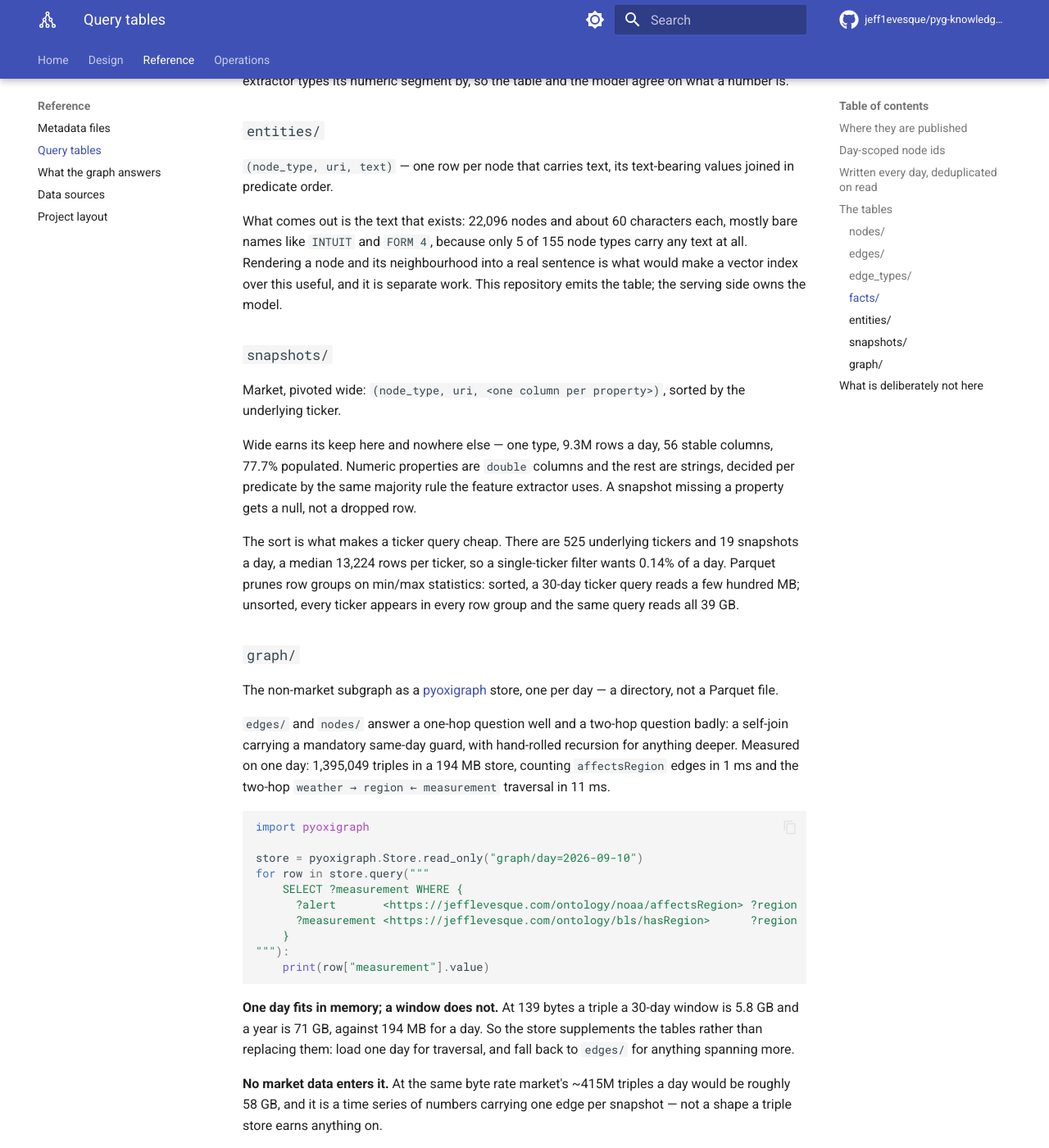
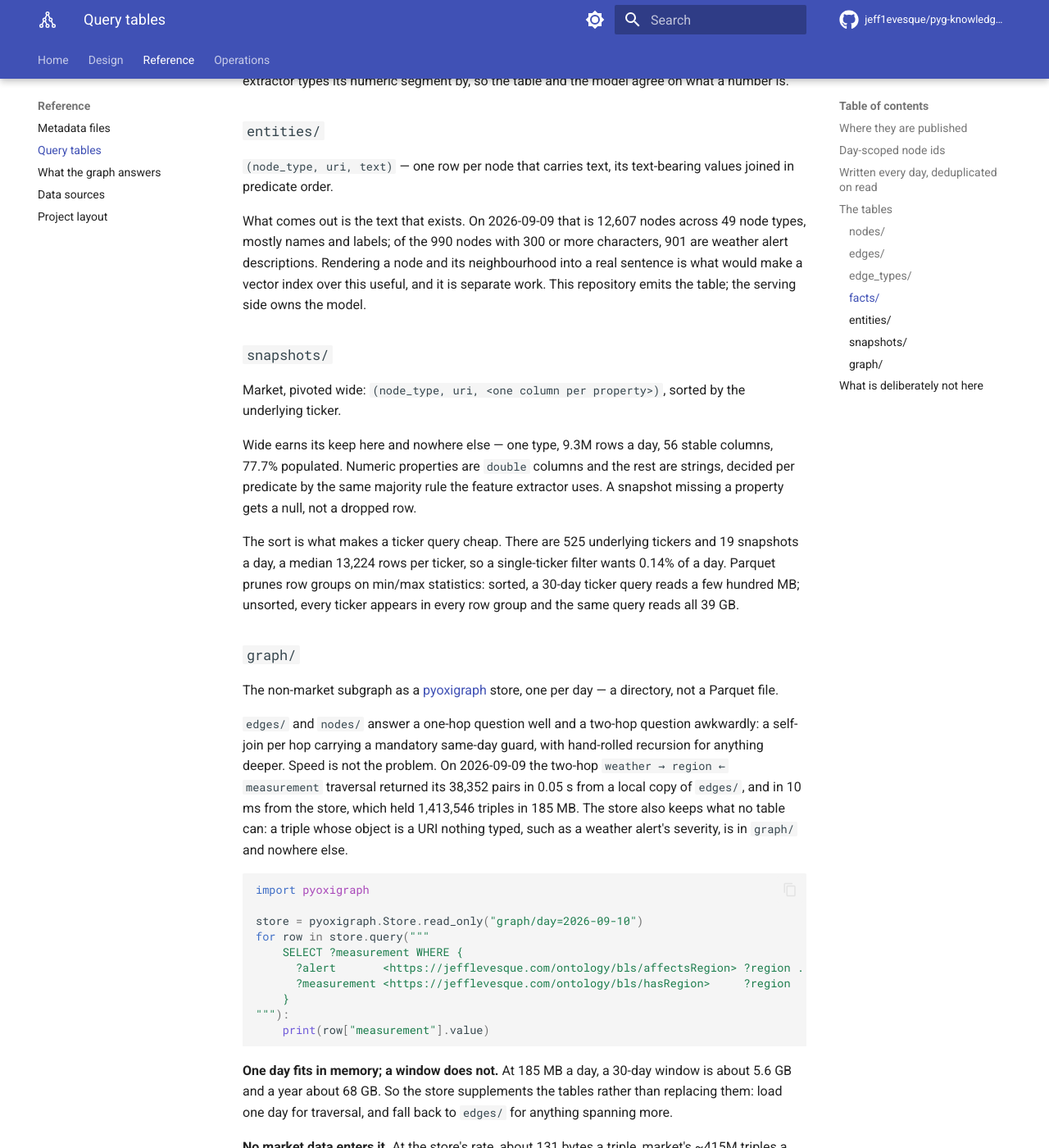
Before and after one commit to jeff1evesque/pyg-knowledge-graph-builder, an MkDocs documentation site: the page built from documentation/reference/tables.md, in a window 1280 px wide and 1400 px high, scrolled down 3171 px. Shown: the whole window at 82% size. Built offline with MkDocs 1.6.1 and Material for MkDocs 9.7.7, drawn with Linux system fonts in a browser that asks for light colours; comment, search, counter and statistics services are not loaded; some of the changed text lies outside the part shown.

Commit message:
#406: tables.md, text and store numbers from the published day, and the affectsRegion URI

````diff
--- a/documentation/reference/tables.md
+++ b/documentation/reference/tables.md
@@ -96,8 +96,8 @@ the rest.
 It is not a copy of that file. The run's index covers whatever node types the
 run built its `.pt` over; this covers everything the sources carried. A run can
 legitimately exclude a source from its model and still have to publish it — NOAA
-is 0.076% of the nodes, shares nothing between days and reaches market through
-no edge at all, so it earns little in a graph neural network and still answers
+is 0.05% of the nodes on 2026-09-09, shares nothing between days and has no edge
+to market, so it earns little in a graph neural network and still answers
 state-by-month questions in a table.
 
 ### `edges/`
@@ -110,7 +110,7 @@ no table.
 ### `edge_types/`
 
 `(src_type, relation, dst_type, count, predicate_uri, origin, relation_group)`,
-one row per edge type — 837 on a production day.
+one row per edge type — 838 on 2026-09-09.
 
 This is what keeps `edges/` readable once its run has expired. A relation name
 alone says neither which predicate it came from nor whether the link was
@@ -142,9 +142,9 @@ its numeric segment by, so the table and the model agree on what a number is.
 `(node_type, uri, text)` — one row per node that carries text, its text-bearing
 values joined in predicate order.
 
-What comes out is the text that exists: 22,096 nodes and about 60 characters
-each, mostly bare names like `INTUIT` and `FORM 4`, because only 5 of 155 node
-types carry any text at all. Rendering a node and its neighbourhood into a real
+What comes out is the text that exists. On 2026-09-09 that is 12,607 nodes
+across 49 node types, mostly names and labels; of the 990 nodes with 300 or more
+characters, 901 are weather alert descriptions. Rendering a node and its neighbourhood into a real
 sentence is what would make a vector index over this useful, and it is separate
 work. This repository emits the table; the serving side owns the model.
 
@@ -170,10 +170,13 @@ The non-market subgraph as a [pyoxigraph](https://pyoxigraph.readthedocs.io/)
 store, one per day — a directory, not a Parquet file.
 
 `edges/` and `nodes/` answer a one-hop question well and a two-hop question
-badly: a self-join carrying a mandatory same-day guard, with hand-rolled
-recursion for anything deeper. Measured on one day: 1,395,049 triples in a
-194 MB store, counting `affectsRegion` edges in 1 ms and the two-hop
-`weather → region ← measurement` traversal in 11 ms.
+awkwardly: a self-join per hop carrying a mandatory same-day guard, with
+hand-rolled recursion for anything deeper. Speed is not the problem. On
+2026-09-09 the two-hop `weather → region ← measurement` traversal returned its
+38,352 pairs in 0.05 s from a local copy of `edges/`, and in 10 ms from the
+store, which held 1,413,546 triples in 185 MB. The store also keeps what no
+table can: a triple whose object is a URI nothing typed, such as a weather
+alert's severity, is in `graph/` and nowhere else.
 
 ```python
 import pyoxigraph
@@ -181,20 +184,20 @@ import pyoxigraph
 store = pyoxigraph.Store.read_only("graph/day=2026-09-10")
 for row in store.query("""
     SELECT ?measurement WHERE {
-      ?alert       <https://jefflevesque.com/ontology/noaa/affectsRegion> ?region .
-      ?measurement <https://jefflevesque.com/ontology/bls/hasRegion>      ?region
+      ?alert       <https://jefflevesque.com/ontology/bls/affectsRegion> ?region .
+      ?measurement <https://jefflevesque.com/ontology/bls/hasRegion>     ?region
     }
 """):
     print(row["measurement"].value)
 ```
 
-**One day fits in memory; a window does not.** At 139 bytes a triple a 30-day
-window is 5.8 GB and a year is 71 GB, against 194 MB for a day. So the store
+**One day fits in memory; a window does not.** At 185 MB a day, a 30-day window
+is about 5.6 GB and a year about 68 GB. So the store
 supplements the tables rather than replacing them: load one day for traversal,
 and fall back to `edges/` for anything spanning more.
 
-**No market data enters it.** At the same byte rate market's ~415M triples a day
-would be roughly 58 GB, and it is a time series of numbers carrying one edge per
+**No market data enters it.** At the store's rate, about 131 bytes a triple,
+market's ~415M triples a day would be about 54 GB, and it is a time series of numbers carrying one edge per
 snapshot — not a shape a triple store earns anything on.
 
 Market *terms* do appear, which is not the same thing. The statements about the
````
